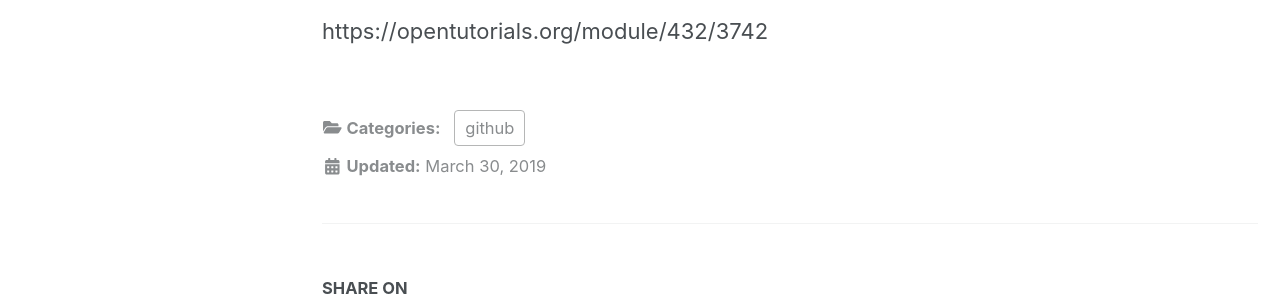
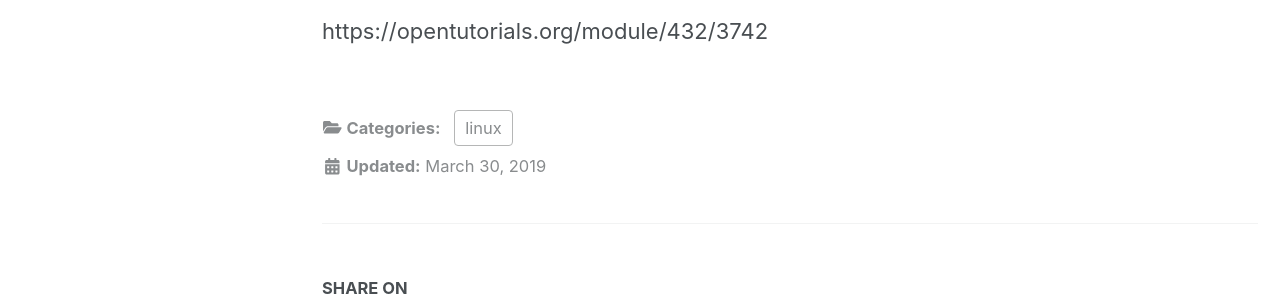
Before and after one commit to helloyjam/helloyjam.github.io, a Jekyll site: the page built from _posts/2019-03-29-ssh-without-password.md, in a window 1280 px wide and 900 px high. Shown: the part 280-580 px from the top of the window. Built offline with Jekyll 4.4.1, drawn with Linux system fonts in a browser that asks for light colours; cached includes are drawn as plain includes.

Commit message:
Update 2019-03-29-ssh-without-password.md

```diff
--- a/_posts/2019-03-29-ssh-without-password.md
+++ b/_posts/2019-03-29-ssh-without-password.md
@@ -2,7 +2,7 @@
 title: "ssh 비밀번호 없이 로그인"
 classes: wide
 categories:
-  - github
+  - linux
 date: 2019-03-29 19:00:00 -0600
 ---
 
```
